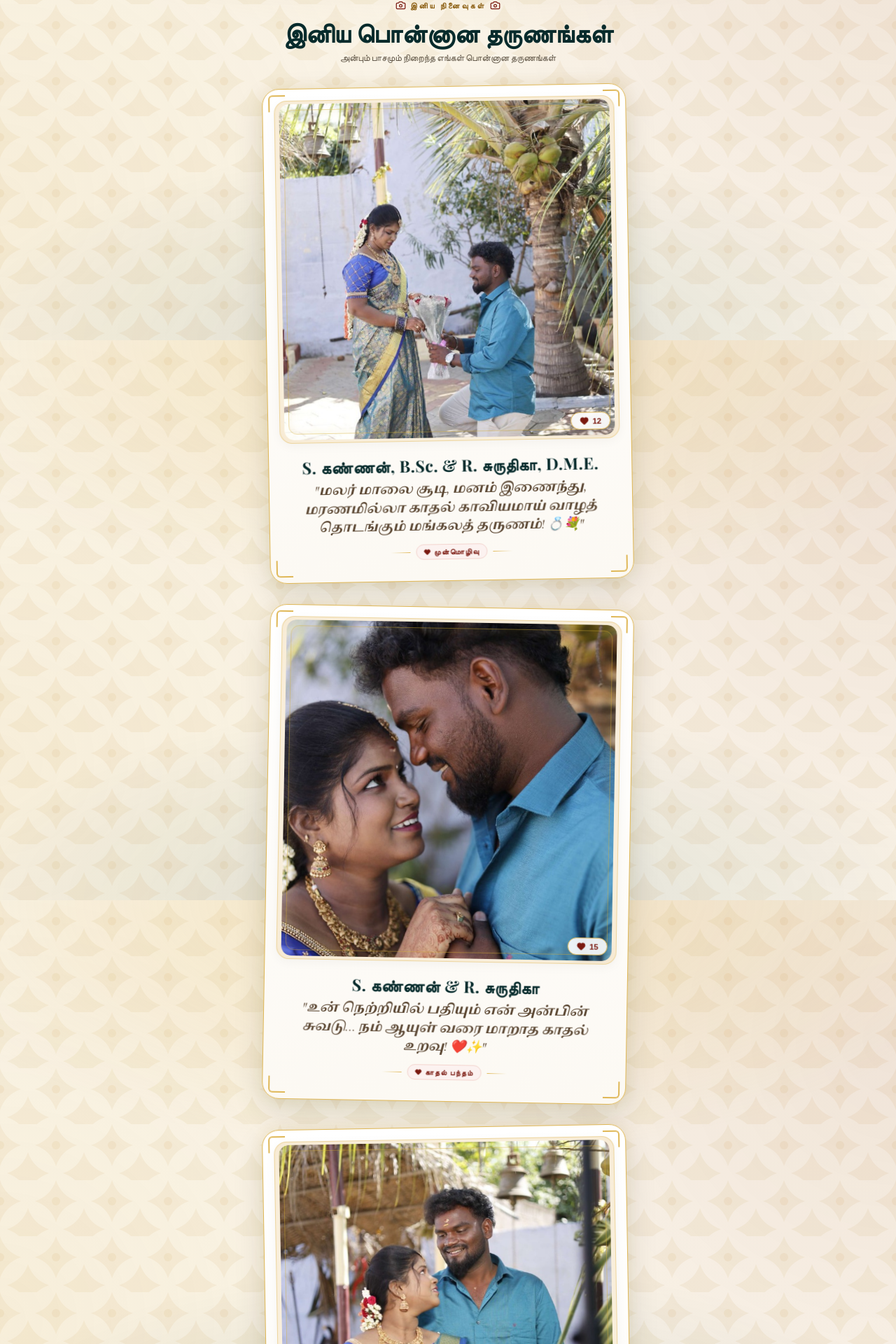
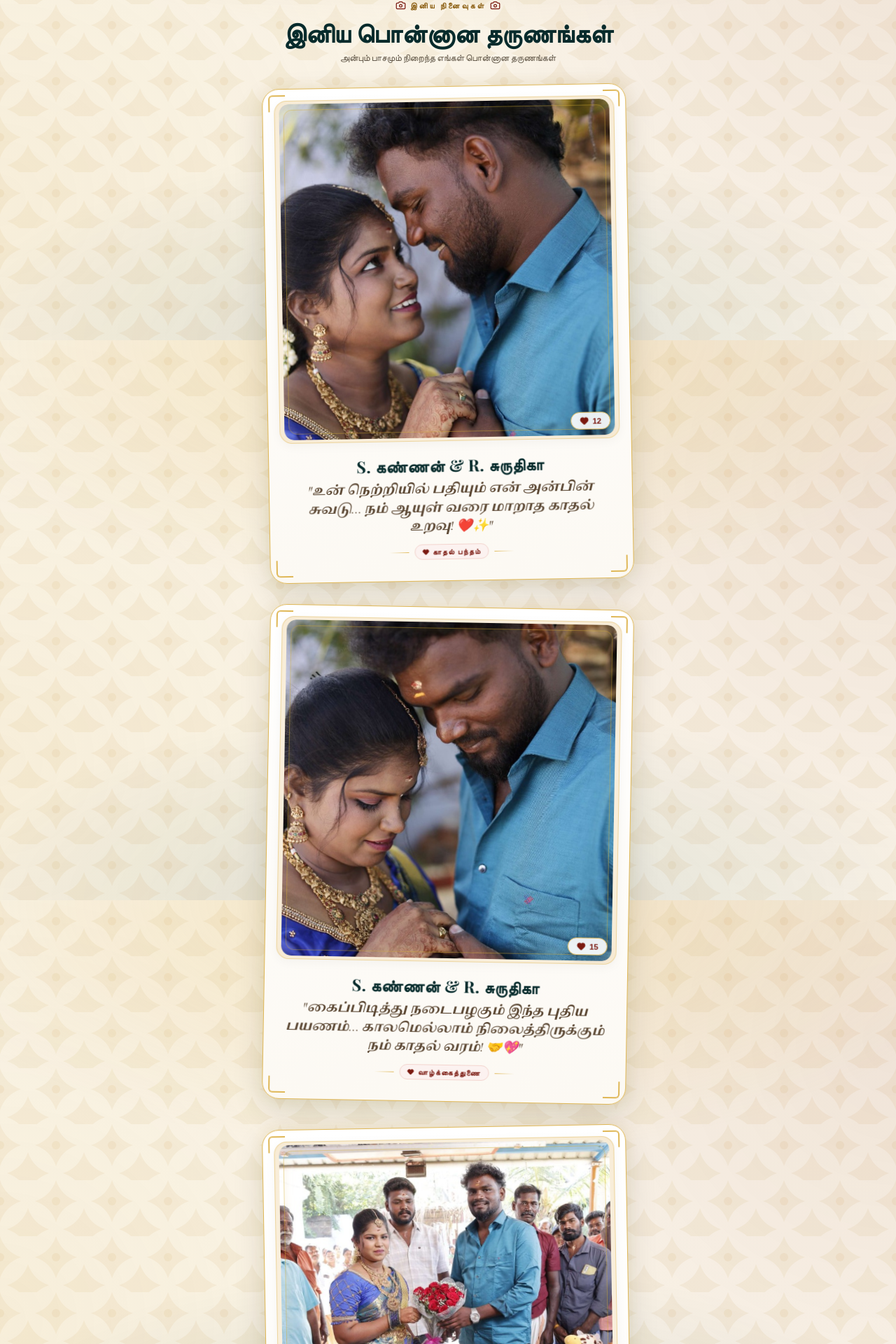
Before and after one commit to kannan-ops/marrage-inv, a React (Vite) app: page / in a window 1280 px wide. Shown: the part 4314-6234 px from the top of the page at 70% size. Built offline with nearby package versions, Linux system fonts and the light colour scheme; a web font is replaced by a local one.

Commit message:
Remove photos 1, 3, 5, 6 from Moments gallery

```diff
--- a/src/data/weddingData.js
+++ b/src/data/weddingData.js
@@ -82,24 +82,10 @@ export const weddingData = {
     galleryFilterFamily: "Family & Elders",
     photos: [
       {
-        src: "/images/couple-proposal.jpg",
-        line1: "S. Kannan, B.Sc. & R. Suruthika, D.M.E.",
-        line2: "With hearts intertwined and blessings adorned, our eternal fairy tale begins here. 💍💐",
-        tag: "THE PROPOSAL",
-        category: "couple"
-      },
-      {
         src: "/images/couple-forehead.jpg",
         line1: "S. Kannan & R. Suruthika",
         line2: "A gentle touch of pure devotion, sealing our promise across a lifetime. ❤️✨",
         tag: "SOULMATES",
-        category: "couple"
-      },
-      {
-        src: "/images/couple-romantic.jpg",
-        line1: "S. Kannan & R. Suruthika",
-        line2: "In your eyes I found my universe, and in your smile my sweetest peace. 🌸💑",
-        tag: "ROMANTIC MOMENTS",
         category: "couple"
       },
       {
@@ -108,20 +94,6 @@ export const weddingData = {
         line2: "Walking into forever hand in hand, with hearts synchronized in eternal harmony. 🤝💖",
         tag: "ETERNAL PROMISE",
         category: "couple"
-      },
-      {
-        src: "/images/couple-hero.jpg",
-        line1: "S. Kannan, B.Sc. & R. Suruthika, D.M.E.",
-        line2: "Two souls with a single rhythm, stepping into a lifetime of endless joy. 🪷✨",
-        tag: "THE COUPLE",
-        category: "couple"
-      },
-      {
-        src: "/images/ring-ceremony.jpg",
-        line1: "The Sacred Engagement",
-        line2: "Sealed with a golden ring, our vows of love and loyalty are bound forever. 💍❤️",
-        tag: "SACRED UNION",
-        category: "ceremony"
       },
       {
         src: "/images/bouquet-ceremony.jpg",
@@ -270,24 +242,10 @@ export const weddingData = {
     galleryFilterFamily: "குடும்பம் & ஆசிகள்",
     photos: [
       {
-        src: "/images/couple-proposal.jpg",
-        line1: "S. கண்ணன், B.Sc. & R. சுருதிகா, D.M.E.",
-        line2: "மலர் மாலை சூடி, மனம் இணைந்து, மரணமில்லா காதல் காவியமாய் வாழத் தொடங்கும் மங்கலத் தருணம்! 💍💐",
-        tag: "முன்மொழிவு",
-        category: "couple"
-      },
-      {
         src: "/images/couple-forehead.jpg",
         line1: "S. கண்ணன் & R. சுருதிகா",
         line2: "உன் நெற்றியில் பதியும் என் அன்பின் சுவடு... நம் ஆயுள் வரை மாறாத காதல் உறவு! ❤️✨",
         tag: "காதல் பந்தம்",
-        category: "couple"
-      },
-      {
-        src: "/images/couple-romantic.jpg",
-        line1: "S. கண்ணன் & R. சுருதிகா",
-        line2: "உன் விழிகளில் என் உலகம்... உன் புன்னகையில் என் நிம்மதி! என்றும் பிரியாத அன்புப் பார்வை! 🌸💑",
-        tag: "காதல் தருணம்",
         category: "couple"
       },
       {
@@ -296,20 +254,6 @@ export const weddingData = {
         line2: "கைப்பிடித்து நடைபழகும் இந்த புதிய பயணம்... காலமெல்லாம் நிலைத்திருக்கும் நம் காதல் வரம்! 🤝💖",
         tag: "வாழ்க்கைத்துணை",
         category: "couple"
-      },
-      {
-        src: "/images/couple-hero.jpg",
-        line1: "S. கண்ணன், B.Sc. & R. சுருதிகா, D.M.E.",
-        line2: "இரு இதயங்கள் இணைந்த நேரம்... இனி வரும் காலம் நம் வசந்த காலம்! 🪷✨",
-        tag: "மணமக்கள்",
-        category: "couple"
-      },
-      {
-        src: "/images/ring-ceremony.jpg",
-        line1: "சுப நிச்சயதார்த்த மங்கல நேரம்",
-        line2: "விரல் தொட்ட மோதிரம் சொல்லும்... நீ எனக்கானவள் என்று உலகம் அறியும்! 💍❤️",
-        tag: "சுப நிகழ்வு",
-        category: "ceremony"
       },
       {
         src: "/images/bouquet-ceremony.jpg",
```
